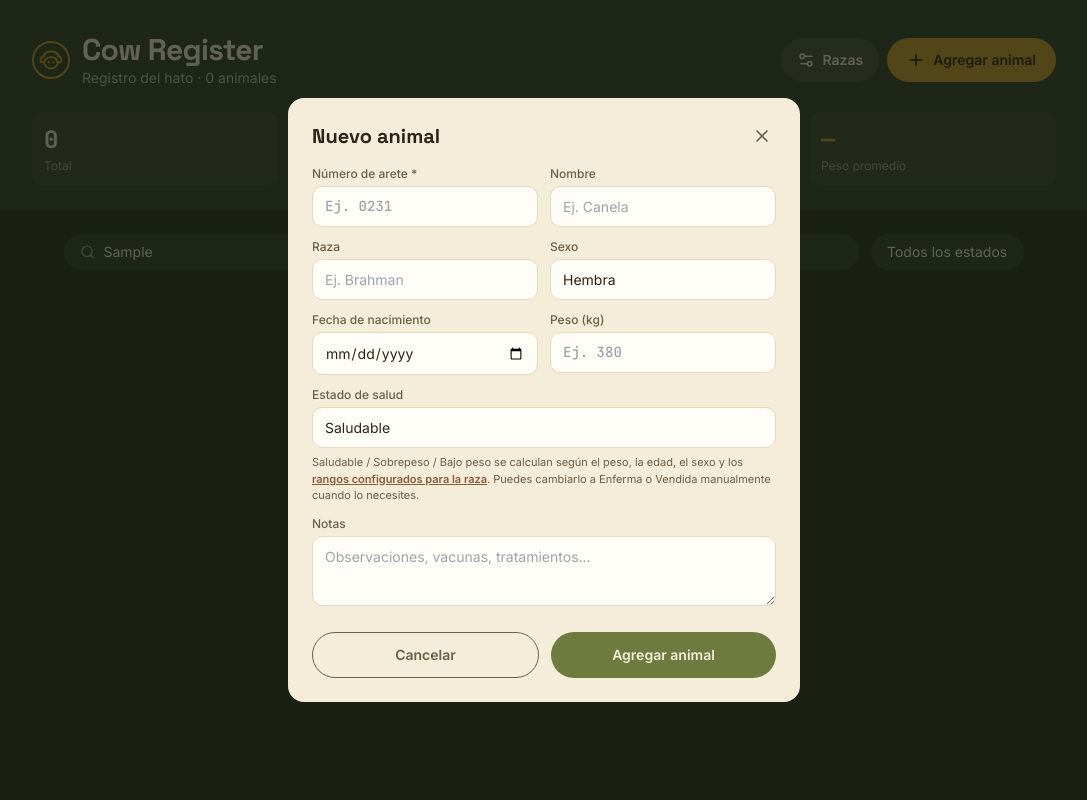
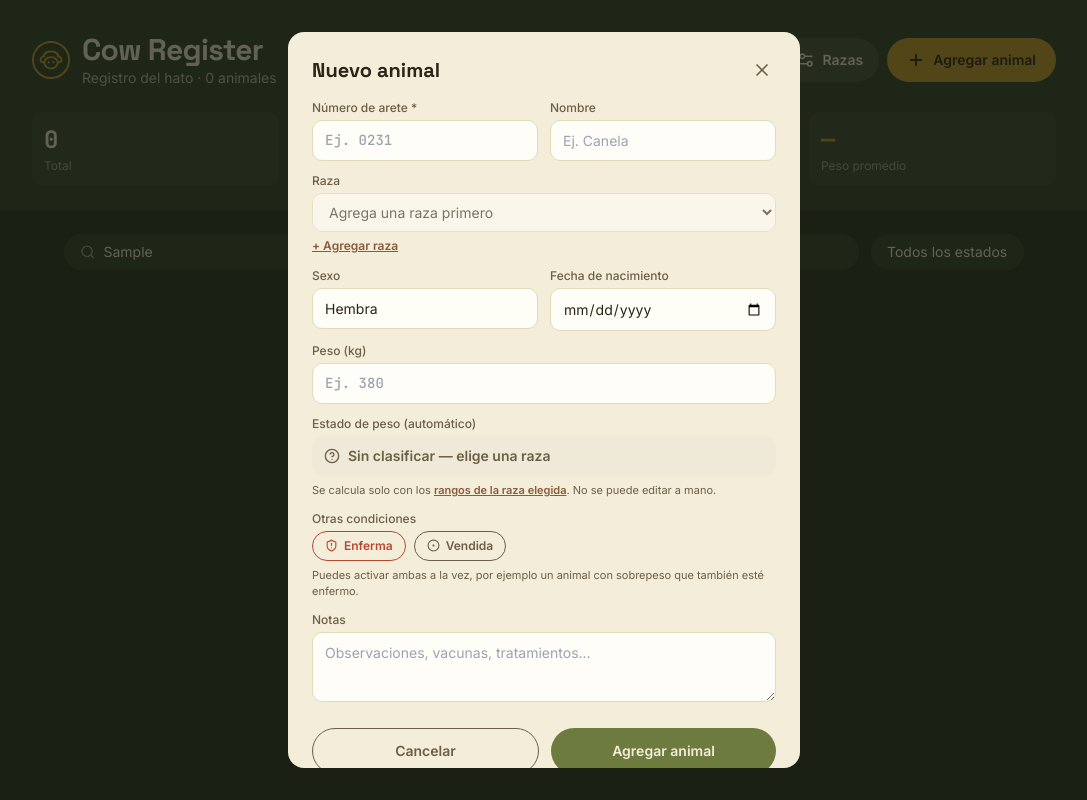
Before and after one commit to ariasqz/Cow_register, a React (Vite) app: page / in a window 1280 px wide. Both pictures are taken after typing "Sample" into the empty fields and a click on the button "Agregar primer animal". Shown: the whole page, without its empty margins (96-1183 px from the left). Built offline with nearby package versions, Linux system fonts and the light colour scheme.

Commit message:
settings

```diff
--- a/src/App.jsx
+++ b/src/App.jsx
@@ -2,7 +2,7 @@ import { useState, useEffect, useMemo } from "react";
 import {
   Plus, Search, X, Pencil, Trash2, Tag as TagIcon,
   Calendar, Scale, CheckCircle2, Loader2,
-  StickyNote, ShieldAlert, CircleDot, TrendingUp, TrendingDown, Settings2
+  StickyNote, ShieldAlert, CircleDot, TrendingUp, TrendingDown, Settings2, HelpCircle
 } from "lucide-react";
 
 const COLORS = {
@@ -19,12 +19,18 @@ const COLORS = {
   clay: "#8A5A3B",
 };
 
-const STATUS = {
+// Estado de peso: se calcula automáticamente, nunca se edita a mano.
+const WEIGHT_STATUS = {
   "Saludable": { color: COLORS.olive, icon: CheckCircle2 },
   "Sobrepeso": { color: COLORS.gold, icon: TrendingUp },
   "Bajo peso": { color: COLORS.clay, icon: TrendingDown },
-  "Enferma": { color: COLORS.rust, icon: ShieldAlert },
-  "Vendida": { color: COLORS.inkSoft, icon: CircleDot },
+};
+
+// Condiciones independientes: pueden combinarse entre sí y con cualquier
+// estado de peso (ej. Sobrepeso + Enferma al mismo tiempo).
+const FLAGS = {
+  sick: { key: "sick", label: "Enferma", color: COLORS.rust, icon: ShieldAlert },
+  sold: { key: "sold", label: "Vendida", color: COLORS.inkSoft, icon: CircleDot },
 };
 
 const STORAGE_KEY = "herd-records";
@@ -50,16 +56,16 @@ function ageFromDate(dateStr) {
 
 const emptyForm = {
   tag: "", name: "", breed: "", sex: "Hembra",
-  birthDate: "", weight: "", status: "Saludable", notes: "",
+  birthDate: "", weight: "", sick: false, sold: false, notes: "",
 };
 
-// Rangos de referencia (kg) por etapa y sexo, usados cuando la raza del
-// animal no tiene un perfil personalizado guardado. Son valores generales
-// de bovinos de doble propósito/cría en pastoreo.
+// Rangos de referencia (kg) usados solo como punto de partida al crear un
+// perfil de raza nuevo. La clasificación real de cada animal SIEMPRE usa el
+// perfil guardado de su raza, nunca este default.
 const DEFAULT_WEIGHT_RANGES = {
-  ternero: { Hembra: [90, 150], Macho: [100, 160] },   // 0-12 meses
-  novillo: { Hembra: [150, 280], Macho: [160, 320] },  // 1-2 años
-  adulto: { Hembra: [280, 450], Macho: [320, 550] },   // 2+ años
+  ternero: { Hembra: [90, 150], Macho: [100, 160] },
+  novillo: { Hembra: [150, 280], Macho: [160, 320] },
+  adulto: { Hembra: [280, 450], Macho: [320, 550] },
 };
 
 const STAGE_LABELS = { ternero: "Ternero/a (0–12 m)", novillo: "Novillo/a (1–2 a)", adulto: "Adulto/a (2+ a)" };
@@ -69,7 +75,7 @@ function normalizeBreedKey(breed) {
 }
 
 function ageCategory(birthDateStr) {
-  if (!birthDateStr) return "adulto"; // sin fecha, se asume adulto
+  if (!birthDateStr) return "adulto";
   const born = new Date(birthDateStr);
   if (isNaN(born.getTime())) return "adulto";
   const now = new Date();
@@ -80,51 +86,50 @@ function ageCategory(birthDateStr) {
   return "adulto";
 }
 
-// Devuelve los rangos a usar para una raza: el perfil personalizado si
-// existe (comparación sin distinguir mayúsculas/espacios), o el default.
-function getRangesForBreed(breed, breedRanges) {
-  const key = normalizeBreedKey(breed);
-  if (key && breedRanges && breedRanges[key]) return breedRanges[key];
-  return DEFAULT_WEIGHT_RANGES;
-}
-
+// Clasificación ESTRICTA: solo devuelve un estado si la raza tiene un perfil
+// guardado. Si la raza está vacía, no coincide con ningún perfil, o falta el
+// peso, devuelve null ("Sin clasificar") en vez de usar un rango genérico.
 function classifyWeight(weight, birthDateStr, sex, breed, breedRanges) {
   if (weight == null || weight === "" || isNaN(Number(weight))) return null;
+  const key = normalizeBreedKey(breed);
+  if (!key || !breedRanges || !breedRanges[key]) return null;
+  const profile = breedRanges[key];
   const num = Number(weight);
   const category = ageCategory(birthDateStr);
-  const ranges = getRangesForBreed(breed, breedRanges);
-  const [min, max] = ranges[category][sex] || ranges[category]["Hembra"];
+  const [min, max] = profile[category][sex] || profile[category]["Hembra"];
   if (num < min) return "Bajo peso";
   if (num > max) return "Sobrepeso";
   return "Saludable";
 }
 
-// Aplica la clasificación automática al formulario, salvo que el animal
-// esté marcado manualmente como Enferma o Vendida (esos estados no se pisan).
-function withAutoStatus(nextForm, breedRanges) {
-  if (nextForm.status === "Enferma" || nextForm.status === "Vendida") return nextForm;
-  const classified = classifyWeight(nextForm.weight, nextForm.birthDate, nextForm.sex, nextForm.breed, breedRanges);
-  if (!classified) return nextForm;
-  return { ...nextForm, status: classified };
+// Recalcula el estado de peso de todo el hato con los rangos vigentes.
+function recomputeHerdStatuses(herd, breedRanges) {
+  return herd.map((cow) => {
+    const weightStatus = classifyWeight(cow.weight, cow.birthDate, cow.sex, cow.breed, breedRanges);
+    if (weightStatus === cow.weightStatus) return cow;
+    return { ...cow, weightStatus };
+  });
 }
 
-// Recalcula el estado de peso de todo el hato con los rangos vigentes.
-// Se usa cada vez que se crea/edita/borra un perfil de raza, para que el
-// cambio se aplique a todos los animales de esa raza automáticamente.
-function recomputeHerdStatuses(herd, breedRanges) {
-  return herd.map((cow) => {
-    if (cow.status === "Enferma" || cow.status === "Vendida") return cow;
-    const classified = classifyWeight(cow.weight, cow.birthDate, cow.sex, cow.breed, breedRanges);
-    if (!classified || classified === cow.status) return cow;
-    return { ...cow, status: classified };
-  });
+// Convierte registros guardados con el esquema viejo (un solo campo
+// "status") al esquema nuevo (weightStatus + sick + sold independientes).
+function migrateCow(cow) {
+  if (cow.weightStatus !== undefined || cow.sick !== undefined || cow.sold !== undefined) {
+    return { ...cow, sick: !!cow.sick, sold: !!cow.sold, weightStatus: cow.weightStatus ?? null };
+  }
+  const oldStatus = cow.status;
+  return {
+    ...cow,
+    sick: oldStatus === "Enferma",
+    sold: oldStatus === "Vendida",
+    weightStatus: ["Saludable", "Sobrepeso", "Bajo peso"].includes(oldStatus) ? oldStatus : null,
+  };
 }
 
 export default function App() {
   const [herd, setHerd] = useState([]);
   const [breedRanges, setBreedRanges] = useState({});
   const [loading, setLoading] = useState(true);
-  const [loadError, setLoadError] = useState(false);
   const [saveError, setSaveError] = useState(false);
   const [saving, setSaving] = useState(false);
 
@@ -139,26 +144,30 @@ export default function App() {
   const [breedModalOpen, setBreedModalOpen] = useState(false);
 
   useEffect(() => {
+    let loadedHerd = [];
+    let loadedRanges = {};
     try {
       const raw = localStorage.getItem(STORAGE_KEY);
       if (raw) {
         const parsed = JSON.parse(raw);
-        setHerd(Array.isArray(parsed) ? parsed : []);
+        loadedHerd = Array.isArray(parsed) ? parsed : [];
       }
     } catch (e) {
-      setHerd([]);
+      loadedHerd = [];
     }
     try {
       const rawRanges = localStorage.getItem(BREED_STORAGE_KEY);
       if (rawRanges) {
         const parsedRanges = JSON.parse(rawRanges);
-        setBreedRanges(parsedRanges && typeof parsedRanges === "object" ? parsedRanges : {});
+        loadedRanges = parsedRanges && typeof parsedRanges === "object" ? parsedRanges : {};
       }
     } catch (e) {
-      setBreedRanges({});
-    } finally {
+      loadedRanges = {};
+    }
+    const migrated = loadedHerd.map(migrateCow);
+    setBreedRanges(loadedRanges);
+    setHerd(recomputeHerdStatuses(migrated, loadedRanges));
     setLoading(false);
-    }
   }, []);
 
   function persist(nextHerd) {
@@ -174,8 +183,6 @@ export default function App() {
     }
   }
 
-  // Guarda los perfiles de raza y aplica de inmediato los nuevos rangos a
-  // todo el hato (recalcula Saludable/Sobrepeso/Bajo peso de cada animal).
   function saveBreedRanges(nextRanges) {
     setBreedRanges(nextRanges);
     try {
@@ -186,6 +193,16 @@ export default function App() {
     const recomputed = recomputeHerdStatuses(herd, nextRanges);
     persist(recomputed);
   }
+
+  const breedProfiles = useMemo(
+    () => Object.values(breedRanges).sort((a, b) => a.name.localeCompare(b.name)),
+    [breedRanges]
+  );
+
+  const liveWeightStatus = useMemo(
+    () => classifyWeight(form.weight, form.birthDate, form.sex, form.breed, breedRanges),
+    [form.weight, form.birthDate, form.sex, form.breed, breedRanges]
+  );
 
   function openAdd() {
     setEditingId(null);
@@ -200,7 +217,7 @@ export default function App() {
       tag: cow.tag || "", name: cow.name || "", breed: cow.breed || "",
       sex: cow.sex || "Hembra", birthDate: cow.birthDate || "",
       weight: cow.weight != null ? String(cow.weight) : "",
-      status: cow.status || "Saludable", notes: cow.notes || "",
+      sick: !!cow.sick, sold: !!cow.sold, notes: cow.notes || "",
     });
     setFormErrors({});
     setModalOpen(true);
@@ -224,15 +241,19 @@ export default function App() {
     setFormErrors(errs);
     if (Object.keys(errs).length > 0) return;
 
+    const weightStatus = classifyWeight(form.weight, form.birthDate, form.sex, form.breed, breedRanges);
+
     const record = {
       id: editingId || uid(),
       tag: form.tag.trim(),
       name: form.name.trim(),
-      breed: form.breed.trim(),
+      breed: form.breed,
       sex: form.sex,
       birthDate: form.birthDate,
       weight: form.weight ? Number(form.weight) : null,
-      status: form.status,
+      weightStatus,
+      sick: form.sick,
+      sold: form.sold,
       notes: form.notes.trim(),
       createdAt: editingId
         ? (herd.find((c) => c.id === editingId)?.createdAt || Date.now())
@@ -258,19 +279,22 @@ export default function App() {
       const matchesQuery =
         !query.trim() ||
         c.tag.toLowerCase().includes(query.toLowerCase()) ||
-        c.name.toLowerCase().includes(query.toLowerCase());
-      const matchesStatus = statusFilter === "Todos" || c.status === statusFilter;
+        (c.name || "").toLowerCase().includes(query.toLowerCase());
+      let matchesStatus = true;
+      if (statusFilter === "Enferma") matchesStatus = !!c.sick;
+      else if (statusFilter === "Vendida") matchesStatus = !!c.sold;
+      else if (statusFilter !== "Todos") matchesStatus = c.weightStatus === statusFilter;
       return matchesQuery && matchesStatus;
     });
   }, [herd, query, statusFilter]);
 
   const stats = useMemo(() => {
     const total = herd.length;
-    const healthy = herd.filter((c) => c.status === "Saludable").length;
+    const healthy = herd.filter((c) => c.weightStatus === "Saludable").length;
     const attention = herd.filter((c) =>
-      c.status === "Enferma" || c.status === "Sobrepeso" || c.status === "Bajo peso"
+      c.sick || c.weightStatus === "Sobrepeso" || c.weightStatus === "Bajo peso"
     ).length;
-    const weights = herd.filter((c) => typeof c.weight === "number" && c.status !== "Vendida").map((c) => c.weight);
+    const weights = herd.filter((c) => typeof c.weight === "number" && !c.sold).map((c) => c.weight);
     const avgWeight = weights.length ? Math.round(weights.reduce((a, b) => a + b, 0) / weights.length) : null;
     return { total, healthy, attention, avgWeight };
   }, [herd]);
@@ -284,9 +308,6 @@ export default function App() {
         @import url('https://fonts.googleapis.com/css2?family=Space+Grotesk:wght@500;700&family=Inter:wght@400;500;600&family=JetBrains+Mono:wght@500;700&display=swap');
         .mg-display { font-family: 'Space Grotesk', sans-serif; }
         .mg-mono { font-family: 'JetBrains Mono', monospace; }
-        .mg-hole {
-          box-shadow: inset 0 0 0 2px var(--hole-ring);
-        }
         .mg-card { transition: transform 0.15s ease, box-shadow 0.15s ease; }
         .mg-card:hover { transform: translateY(-2px); }
         .mg-fade-in { animation: mgFadeIn 0.25s ease both; }
@@ -374,9 +395,11 @@ export default function App() {
           style={{ background: COLORS.bgSoft, color: COLORS.cream, border: "none" }}
         >
           <option value="Todos">Todos los estados</option>
-          {Object.keys(STATUS).map((s) => (
-            <option key={s} value={s}>{s}</option>
-          ))}
+          <option value="Saludable">Saludable</option>
+          <option value="Sobrepeso">Sobrepeso</option>
+          <option value="Bajo peso">Bajo peso</option>
+          <option value="Enferma">Enferma</option>
+          <option value="Vendida">Vendida</option>
         </select>
         {saving && (
           <span className="text-xs flex items-center gap-1" style={{ color: "#9CA687" }}>
@@ -456,24 +479,46 @@ export default function App() {
                   placeholder="Ej. Canela"
                 />
               </Field>
+
+              <div className="col-span-2">
                 <Field label="Raza">
-                <input
+                  {breedProfiles.length === 0 ? (
+                    <div>
+                      <select disabled style={{ ...inputStyle, opacity: 0.6, cursor: "not-allowed" }}>
+                        <option>Agrega una raza primero</option>
+                      </select>
+                      <button
+                        type="button"
+                        onClick={() => setBreedModalOpen(true)}
+                        className="text-xs underline mt-1.5 font-semibold"
+                        style={{ color: COLORS.clay }}
+                      >
+                        + Agregar raza
+                      </button>
+                    </div>
+                  ) : (
+                    <select
                       value={form.breed}
-                  onChange={(e) => setForm(withAutoStatus({ ...form, breed: e.target.value }, breedRanges))}
+                      onChange={(e) => setForm({ ...form, breed: e.target.value })}
+                      className="mg-select"
                       style={inputStyle}
-                  placeholder="Ej. Brahman"
-                  list="mg-breed-list"
-                />
-                {Object.keys(breedRanges).length > 0 && (
-                  <datalist id="mg-breed-list">
-                    {Object.values(breedRanges).map((b) => <option key={b.name} value={b.name} />)}
-                  </datalist>
+                    >
+                      <option value="">Sin especificar</option>
+                      {form.breed && !breedRanges[normalizeBreedKey(form.breed)] && (
+                        <option value={form.breed} disabled>{form.breed} (raza eliminada)</option>
+                      )}
+                      {breedProfiles.map((b) => (
+                        <option key={b.name} value={b.name}>{b.name}</option>
+                      ))}
+                    </select>
                   )}
                 </Field>
+              </div>
+
               <Field label="Sexo">
                 <select
                   value={form.sex}
-                  onChange={(e) => setForm(withAutoStatus({ ...form, sex: e.target.value }, breedRanges))}
+                  onChange={(e) => setForm({ ...form, sex: e.target.value })}
                   className="mg-select"
                   style={inputStyle}
                 >
@@ -485,43 +530,90 @@ export default function App() {
                 <input
                   type="date"
                   value={form.birthDate}
-                  onChange={(e) => setForm(withAutoStatus({ ...form, birthDate: e.target.value }, breedRanges))}
+                  onChange={(e) => setForm({ ...form, birthDate: e.target.value })}
                   style={inputStyle}
                 />
               </Field>
+              <div className="col-span-2">
                 <Field label="Peso (kg)" error={formErrors.weight}>
                   <input
                     value={form.weight}
-                  onChange={(e) => setForm(withAutoStatus({ ...form, weight: e.target.value }, breedRanges))}
+                    onChange={(e) => setForm({ ...form, weight: e.target.value })}
                     className="mg-mono"
                     style={inputStyle}
                     placeholder="Ej. 380"
                     inputMode="decimal"
                   />
                 </Field>
+              </div>
+
               <div className="col-span-2">
-                <Field label="Estado de salud">
-                  <select
-                    value={form.status}
-                    onChange={(e) => setForm({ ...form, status: e.target.value })}
-                    className="mg-select"
-                    style={inputStyle}
+                <span className="text-xs font-medium block mb-1" style={{ color: COLORS.inkSoft }}>
+                  Estado de peso (automático)
+                </span>
+                <div
+                  className="flex items-center gap-2 rounded-xl px-3 py-2.5 text-sm font-semibold"
+                  style={{
+                    background: liveWeightStatus ? `${WEIGHT_STATUS[liveWeightStatus].color}22` : "#EFE9D8",
+                    color: liveWeightStatus ? WEIGHT_STATUS[liveWeightStatus].color : COLORS.inkSoft,
+                  }}
                 >
-                    {Object.keys(STATUS).map((s) => <option key={s}>{s}</option>)}
-                  </select>
-                </Field>
+                  {liveWeightStatus ? (
+                    <>
+                      <WeightIcon status={liveWeightStatus} size={16} />
+                      {liveWeightStatus}
+                    </>
+                  ) : (
+                    <>
+                      <HelpCircle size={16} />
+                      Sin clasificar — {form.breed ? "ingresa el peso" : "elige una raza"}
+                    </>
+                  )}
+                </div>
                 <p className="text-[11px] mt-1.5" style={{ color: COLORS.inkSoft }}>
-                  Saludable / Sobrepeso / Bajo peso se calculan según el peso, la edad, el sexo y los{" "}
+                  Se calcula solo con los{" "}
                   <button
                     type="button"
                     onClick={() => setBreedModalOpen(true)}
                     className="underline font-semibold"
                     style={{ color: COLORS.clay }}
                   >
-                    rangos configurados para la raza
-                  </button>. Puedes cambiarlo a Enferma o Vendida manualmente cuando lo necesites.
+                    rangos de la raza elegida
+                  </button>. No se puede editar a mano.
                 </p>
               </div>
+
+              <div className="col-span-2">
+                <span className="text-xs font-medium block mb-1" style={{ color: COLORS.inkSoft }}>
+                  Otras condiciones
+                </span>
+                <div className="flex gap-2">
+                  {Object.values(FLAGS).map((flag) => {
+                    const FlagIcon = flag.icon;
+                    const active = form[flag.key];
+                    return (
+                      <button
+                        key={flag.key}
+                        type="button"
+                        onClick={() => setForm({ ...form, [flag.key]: !active })}
+                        className="flex items-center gap-1.5 rounded-full px-3 py-1.5 text-xs font-semibold"
+                        style={{
+                          background: active ? flag.color : "transparent",
+                          color: active ? COLORS.cream : flag.color,
+                          border: `1.5px solid ${flag.color}`,
+                        }}
+                      >
+                        <FlagIcon size={13} />
+                        {flag.label}
+                      </button>
+                    );
+                  })}
+                </div>
+                <p className="text-[11px] mt-1.5" style={{ color: COLORS.inkSoft }}>
+                  Puedes activar ambas a la vez, por ejemplo un animal con sobrepeso que también esté enfermo.
+                </p>
+              </div>
+
               <div className="col-span-2">
                 <Field label="Notas">
                   <textarea
@@ -590,6 +682,7 @@ export default function App() {
           </div>
         </div>
       )}
+
       {/* Breed weight-range settings */}
       {breedModalOpen && (
         <BreedRangesModal
@@ -623,23 +716,34 @@ function Field({ label, error, children }) {
   );
 }
 
+function WeightIcon({ status, size }) {
+  const Icon = WEIGHT_STATUS[status]?.icon;
+  if (!Icon) return null;
+  return <Icon size={size} />;
+}
+
 function CowCard({ cow, onEdit, onDeleteRequest }) {
-  const statusInfo = STATUS[cow.status] || STATUS["Saludable"];
-  const StatusIcon = statusInfo.icon;
   const age = ageFromDate(cow.birthDate);
+  const weightInfo = cow.weightStatus ? WEIGHT_STATUS[cow.weightStatus] : null;
+  const primaryColor = cow.sick
+    ? COLORS.rust
+    : weightInfo
+    ? weightInfo.color
+    : cow.sold
+    ? COLORS.inkSoft
+    : COLORS.cardEdge;
 
   return (
     <div
       className="mg-card mg-fade-in relative rounded-r-2xl rounded-l-lg pl-6 pr-4 py-4 shadow-lg"
-      style={{ background: COLORS.card, borderLeft: `7px solid ${statusInfo.color}` }}
+      style={{ background: COLORS.card, borderLeft: `7px solid ${primaryColor}` }}
     >
-      {/* punch hole */}
       <div
         className="absolute rounded-full"
         style={{
           left: -8, top: 18, width: 14, height: 14,
           background: COLORS.bg,
-          boxShadow: `inset 0 0 0 2.5px ${statusInfo.color}`,
+          boxShadow: `inset 0 0 0 2.5px ${primaryColor}`,
         }}
       />
 
@@ -664,12 +768,39 @@ function CowCard({ cow, onEdit, onDeleteRequest }) {
         </div>
       </div>
 
-      <div
-        className="flex items-center gap-1.5 mt-3 text-xs font-semibold rounded-full px-2.5 py-1 w-fit"
-        style={{ background: `${statusInfo.color}22`, color: statusInfo.color }}
+      <div className="flex flex-wrap gap-1.5 mt-3">
+        {weightInfo ? (
+          <span
+            className="flex items-center gap-1.5 text-xs font-semibold rounded-full px-2.5 py-1"
+            style={{ background: `${weightInfo.color}22`, color: weightInfo.color }}
           >
-        <StatusIcon size={12} />
-        {cow.status}
+            <WeightIcon status={cow.weightStatus} size={12} />
+            {cow.weightStatus}
+          </span>
+        ) : (
+          <span
+            className="flex items-center gap-1.5 text-xs font-semibold rounded-full px-2.5 py-1"
+            style={{ background: "#EFE9D8", color: COLORS.inkSoft }}
+          >
+            <HelpCircle size={12} /> Sin clasificar
+          </span>
+        )}
+        {cow.sick && (
+          <span
+            className="flex items-center gap-1.5 text-xs font-semibold rounded-full px-2.5 py-1"
+            style={{ background: `${COLORS.rust}22`, color: COLORS.rust }}
+          >
+            <ShieldAlert size={12} /> Enferma
+          </span>
+        )}
+        {cow.sold && (
+          <span
+            className="flex items-center gap-1.5 text-xs font-semibold rounded-full px-2.5 py-1"
+            style={{ background: `${COLORS.inkSoft}22`, color: COLORS.inkSoft }}
+          >
+            <CircleDot size={12} /> Vendida
+          </span>
+        )}
       </div>
 
       <div className="grid grid-cols-2 gap-2 mt-3 text-xs" style={{ color: COLORS.inkSoft }}>
@@ -739,7 +870,7 @@ function emptyBreedForm(seed) {
 }
 
 function BreedRangesModal({ breedRanges, onSave, onClose }) {
-  const [view, setView] = useState("list"); // "list" | "form"
+  const [view, setView] = useState("list");
   const [editingKey, setEditingKey] = useState(null);
   const [form, setForm] = useState(emptyBreedForm());
   const [error, setError] = useState("");
@@ -846,14 +977,13 @@ function BreedRangesModal({ breedRanges, onSave, onClose }) {
               </button>
             </div>
             <p className="text-xs mb-4" style={{ color: COLORS.inkSoft }}>
-              Define para cada raza los rangos de peso normal por etapa y sexo. Al guardar, se recalcula
-              automáticamente el estado de todos los animales de esa raza. Las razas sin perfil usan un
-              rango general de referencia.
+              Define para cada raza los rangos de peso normal por etapa y sexo. Solo los animales con una raza
+              de esta lista pueden clasificarse automáticamente como Saludable, Sobrepeso o Bajo peso.
             </p>
 
             {profiles.length === 0 ? (
               <div className="text-sm text-center py-8" style={{ color: COLORS.inkSoft }}>
-                Aún no has configurado ninguna raza. Se está usando el rango general para todos los animales.
+                Aún no has configurado ninguna raza. Hasta que agregues una, los animales no podrán clasificarse por peso.
               </div>
             ) : (
               <div className="flex flex-col gap-2 mb-4">
--- a/vite.config.js
+++ b/vite.config.js
@@ -5,5 +5,5 @@ import react from "@vitejs/plugin-react";
 // en GitHub (ej. si tu repo se llama "cow-register-app", pon "/cow-register-app/").
 export default defineConfig({
   plugins: [react()],
-  base: "/Cow_register/",
+  base: "/cow-register/",
 });
```
Lines whose indentation alone changed are shown as unchanged.
